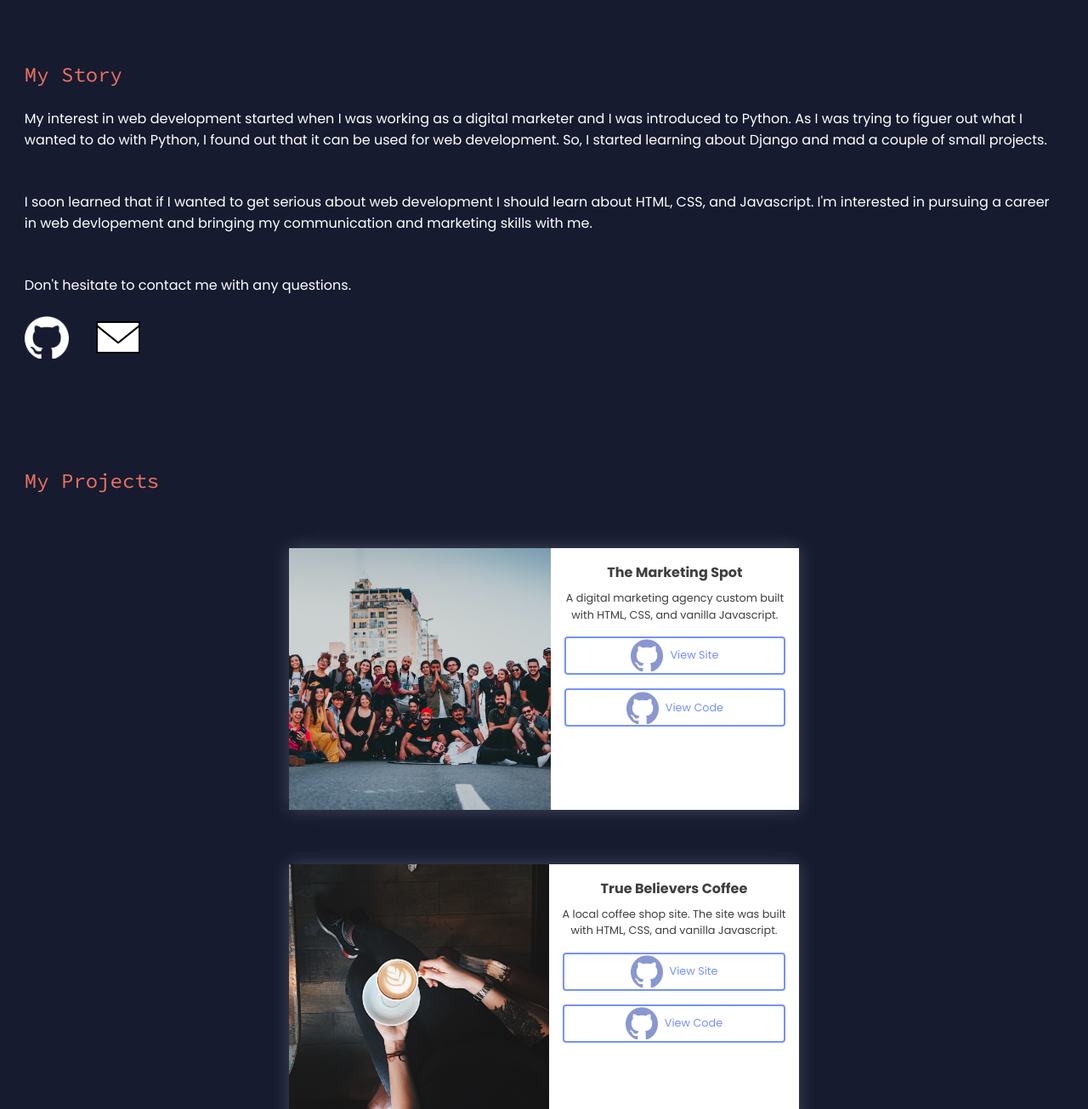
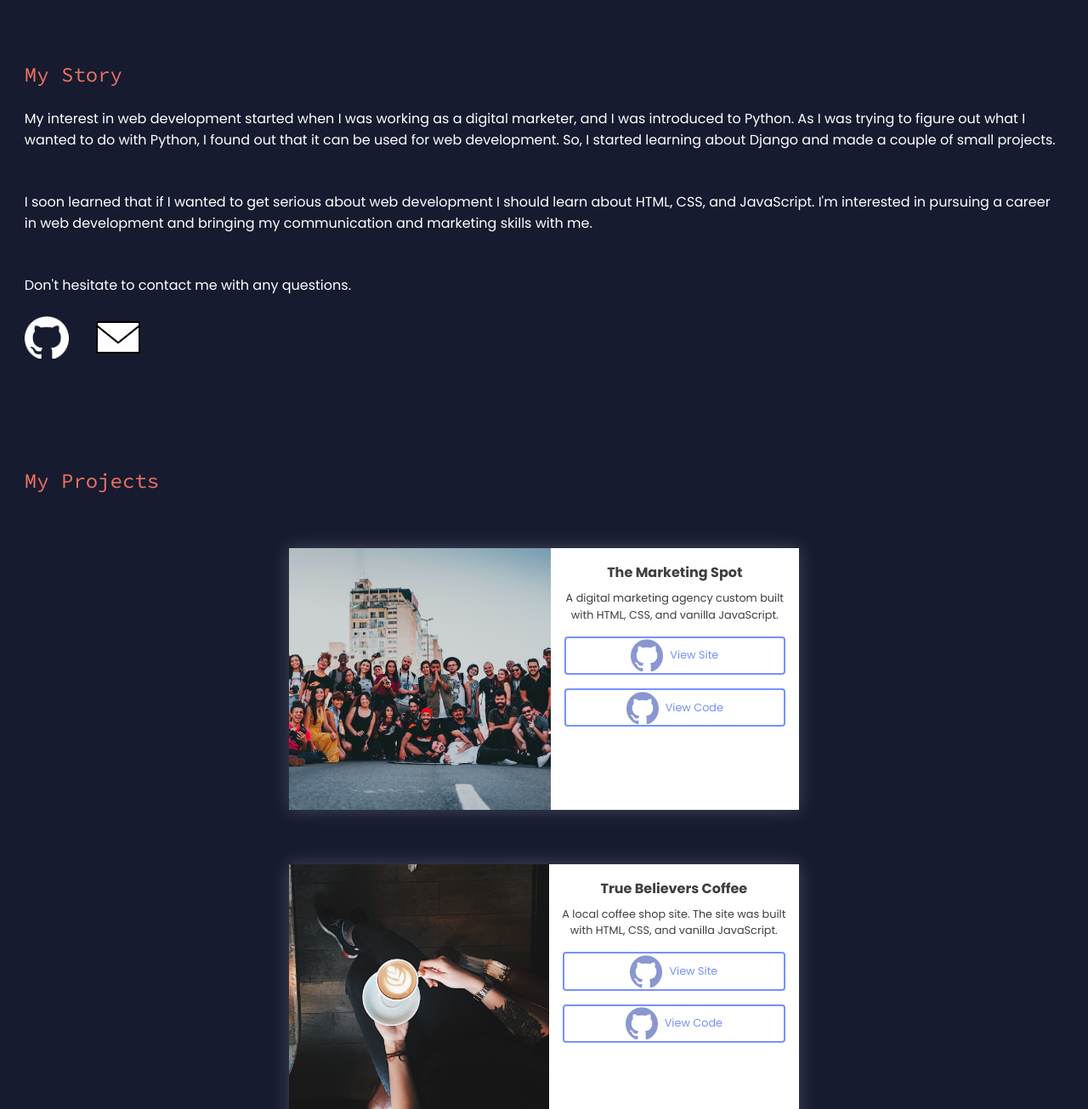
Before and after one commit to mb8504/portfolio, a plain HTML site: page index.html in a window 1280 px wide. Shown: the part 520-1825 px from the top of the page at 85% size. Drawn offline with Linux system fonts and the light colour scheme; files that its build step writes are made by us from their sources; a web font is replaced by a local one.

Commit message:
updated copy

```diff
--- a/index.html
+++ b/index.html
@@ -62,10 +62,10 @@
             <div class="section__container__about">
                 <h2 id="about">My Story</h2>
                 <p>
-                    My interest in web development started when I was working as a digital marketer and I was introduced to Python. As I was trying to figuer out what I wanted to do with Python, I found out that it can be used for web development. So, I started learning about Django and mad a couple of small projects.
+                    My interest in web development started when I was working as a digital marketer, and I was introduced to Python. As I was trying to figure out what I wanted to do with Python, I found out that it can be used for web development. So, I started learning about Django and made a couple of small projects.
                 </p>
                 <p>
-                    I soon learned that if I wanted to get serious about web development I should learn about HTML, CSS, and Javascript. I'm interested in pursuing a career in web devlopement and bringing my communication and marketing skills with me.
+                    I soon learned that if I wanted to get serious about web development I should learn about HTML, CSS, and JavaScript. I'm interested in pursuing a career in web development and bringing my communication and marketing skills with me.
                 </p>
                 <p>
                     Don't hesitate to contact me with any questions.
@@ -91,7 +91,7 @@
                     <div class="project__main">
                         <h3 class="project__name">The Marketing Spot</h3>
                         <p class="project__body">
-                            A digital marketing agency custom built with HTML, CSS, and vanilla Javascript.
+                            A digital marketing agency custom built with HTML, CSS, and vanilla JavaScript.
                         </p>
                         <div class="buttons">
                             <button type="button" class="view__site">
@@ -112,7 +112,7 @@
                     <div class="project__main">
                         <h3 class="project__name">True Believers Coffee</h3>
                         <p class="project__body">
-                            A local coffee shop site. The site was built with HTML, CSS, and vanilla Javascript.
+                            A local coffee shop site. The site was built with HTML, CSS, and vanilla JavaScript.
                         </p>
                         <div class="buttons">
                             <button type="button" class="view__site">
```
